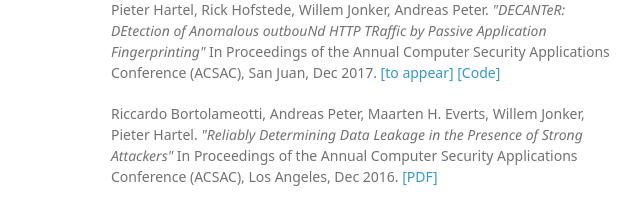
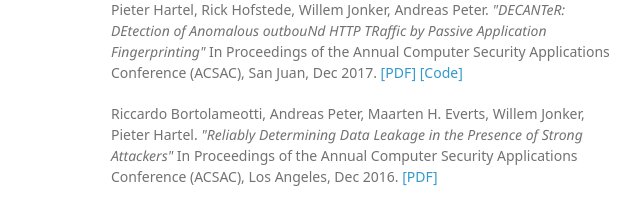
Before and after one commit to rbortolameotti/rbortolameotti.github.io, a plain HTML site: page index.html in a window 1280 px wide. Shown: the part 312-516 px from the top of the page, 459-1099 px from the left. Drawn offline with Linux system fonts and the light colour scheme; a web font is replaced by a local one.

Commit message:
decanter paper upload + link

```diff
--- a/index.html
+++ b/index.html
@@ -26,7 +26,7 @@
 
 <h2>
 <a id="publications" class="anchor" href="#publications" aria-hidden="true"><span aria-hidden="true" class="octicon octicon-link"></span></a>Publications</h2>
-<p>Riccardo Bortolameotti, Thijs van Ede, Marco Caselli, Maarten H. Everts, Pieter Hartel, Rick Hofstede, Willem Jonker, Andreas Peter. <em>"DECANTeR: DEtection of Anomalous outbouNd HTTP TRaffic by Passive Application Fingerprinting"</em> In Proceedings of the Annual Computer Security Applications Conference (ACSAC), San Juan, Dec 2017. <a href="#"> [to appear]</a> <a href="https://github.com/rbortolameotti/decanter">[Code]</a>
+<p>Riccardo Bortolameotti, Thijs van Ede, Marco Caselli, Maarten H. Everts, Pieter Hartel, Rick Hofstede, Willem Jonker, Andreas Peter. <em>"DECANTeR: DEtection of Anomalous outbouNd HTTP TRaffic by Passive Application Fingerprinting"</em> In Proceedings of the Annual Computer Security Applications Conference (ACSAC), San Juan, Dec 2017. <a href="/papers/decanter.pdf"> [PDF]</a> <a href="https://github.com/rbortolameotti/decanter">[Code]</a>
 
 <p>Riccardo Bortolameotti, Andreas Peter, Maarten H. Everts, Willem Jonker, Pieter Hartel. <em>"Reliably Determining Data Leakage in the Presence of Strong Attackers"</em> In Proceedings of the Annual Computer Security Applications Conference (ACSAC), Los Angeles, Dec 2016. <a href="https://dl.acm.org/citation.cfm?id=2991095">[PDF]</a></p>
 
```
Also changed, not shown: 1 other file.
